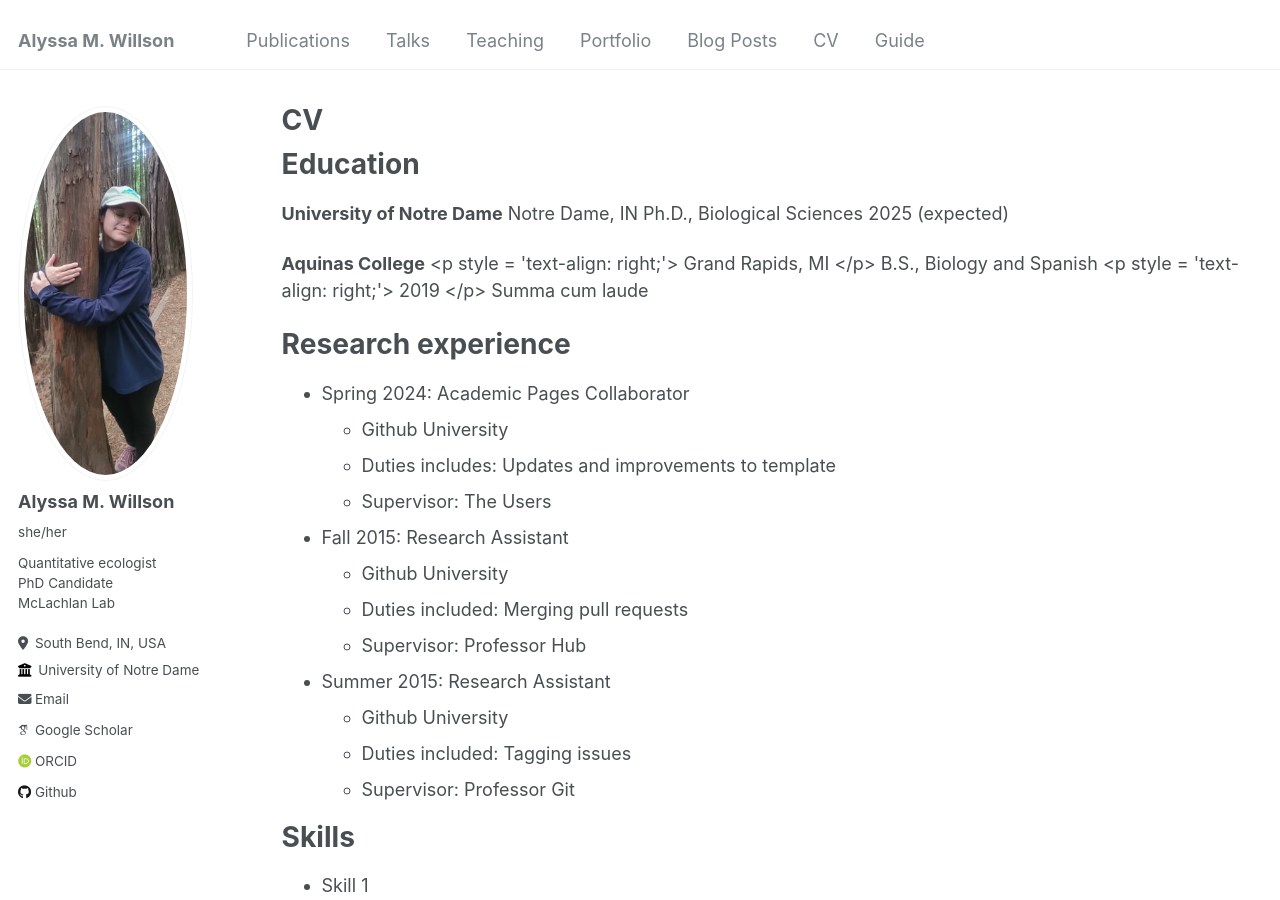
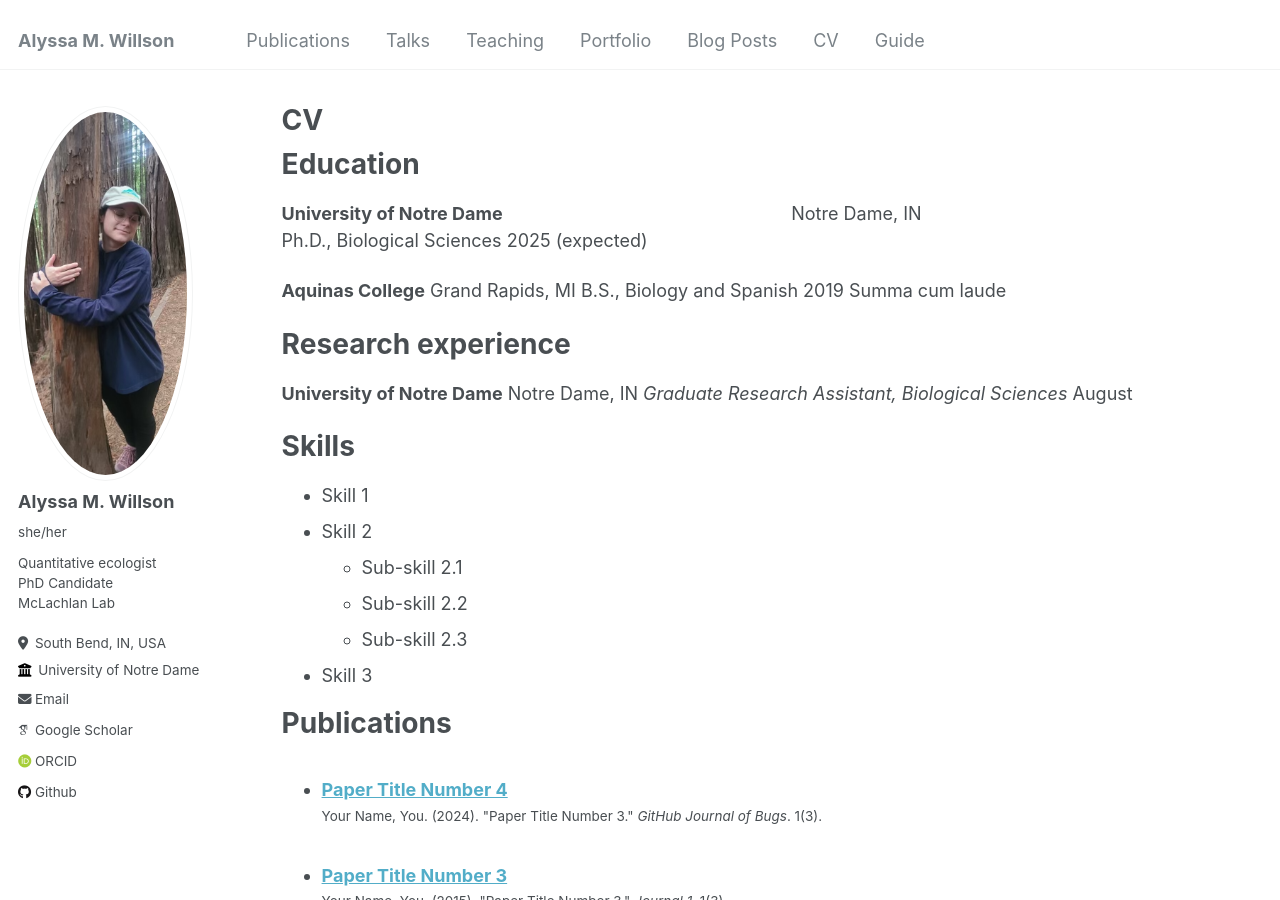
Before and after one commit to amwillson/amwillson.github.io, a Jekyll site: the page built from _pages/cv.md, in a window 1280 px wide and 900 px high. Built offline with Jekyll 4.4.1, drawn with Linux system fonts in a browser that asks for light colours; some web fonts are replaced.

```diff
--- a/_pages/cv.md
+++ b/_pages/cv.md
@@ -5,64 +5,51 @@ permalink: /cv/
 author_profile: true
 redirect_from:
   - /resume
+editor_options:
+  markdown:
+    wrap: 72
 ---
 
 {% include base_path %}
 
-Education
-======
-**University of Notre Dame**                 Notre Dame, IN
-Ph.D., Biological Sciences                   2025 (expected)
+# Education
 
-**Aquinas College** <p style = 'text-align: right;'> Grand Rapids, MI </p>
-B.S., Biology and Spanish <p style = 'text-align: right;'> 2019 </p>
+**University of Notre Dame**
+                                                        Notre Dame, IN\
+Ph.D., Biological Sciences 2025 (expected)
+
+**Aquinas College** Grand Rapids, MI B.S., Biology and Spanish 2019
 Summa cum laude
 
-Research experience
-======
+# Research experience
 
-* Spring 2024: Academic Pages Collaborator
-  * Github University
-  * Duties includes: Updates and improvements to template
-  * Supervisor: The Users
+**University of Notre Dame** Notre Dame, IN *Graduate Research
+Assistant, Biological Sciences* August
 
-* Fall 2015: Research Assistant
-  * Github University
-  * Duties included: Merging pull requests
-  * Supervisor: Professor Hub
+# Skills
 
-* Summer 2015: Research Assistant
-  * Github University
-  * Duties included: Tagging issues
-  * Supervisor: Professor Git
+-   Skill 1
+-   Skill 2
+    -   Sub-skill 2.1
+    -   Sub-skill 2.2
+    -   Sub-skill 2.3
+-   Skill 3
 
-Skills
-======
-* Skill 1
-* Skill 2
-  * Sub-skill 2.1
-  * Sub-skill 2.2
-  * Sub-skill 2.3
-* Skill 3
+# Publications
 
-Publications
-======
-  <ul>{% for post in site.publications reversed %}
-    {% include archive-single-cv.html %}
-  {% endfor %}</ul>
+<ul>{% for post in site.publications reversed %} {% include
+archive-single-cv.html %} {% endfor %}</ul>
 
-Talks
-======
-  <ul>{% for post in site.talks reversed %}
-    {% include archive-single-talk-cv.html  %}
-  {% endfor %}</ul>
+# Talks
 
-Teaching
-======
-  <ul>{% for post in site.teaching reversed %}
-    {% include archive-single-cv.html %}
-  {% endfor %}</ul>
+<ul>{% for post in site.talks reversed %} {% include
+archive-single-talk-cv.html %} {% endfor %}</ul>
 
-Service and leadership
-======
-* Currently signed in to 43 different slack teams
+# Teaching
+
+<ul>{% for post in site.teaching reversed %} {% include
+archive-single-cv.html %} {% endfor %}</ul>
+
+# Service and leadership
+
+-   Currently signed in to 43 different slack teams
```
